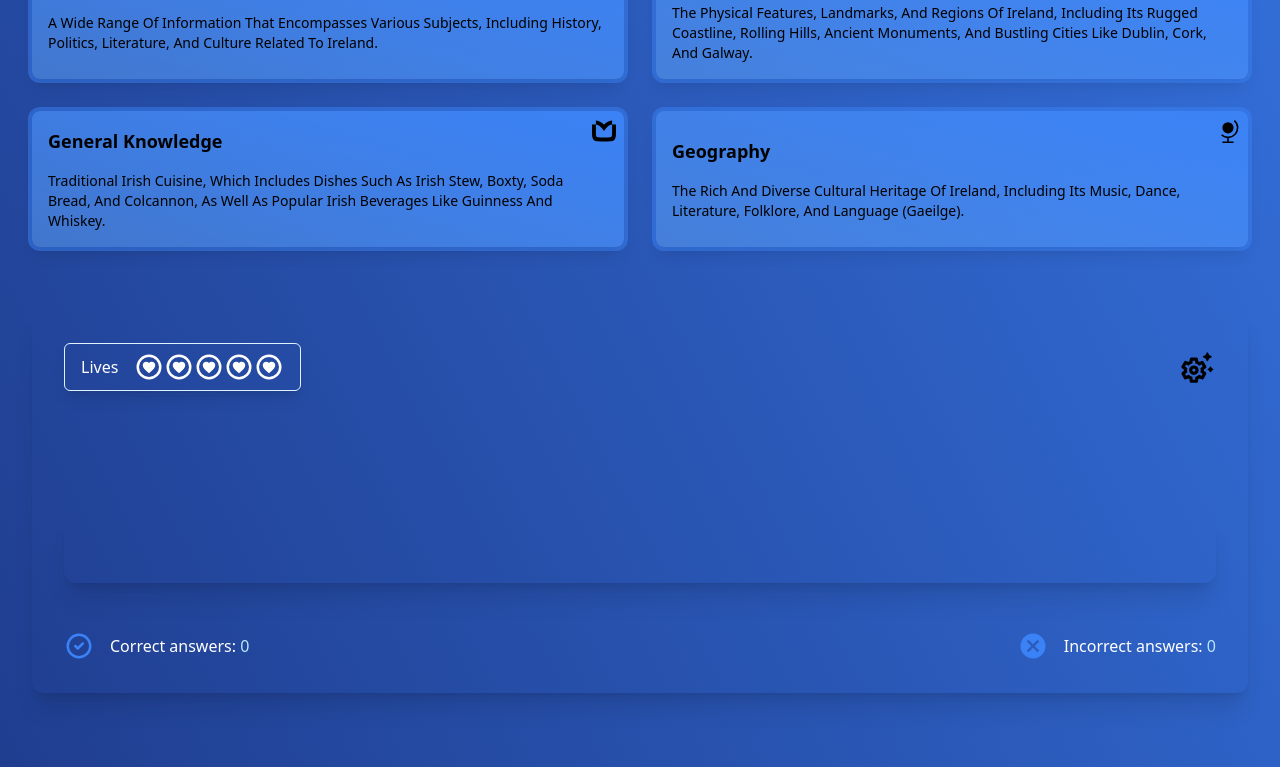
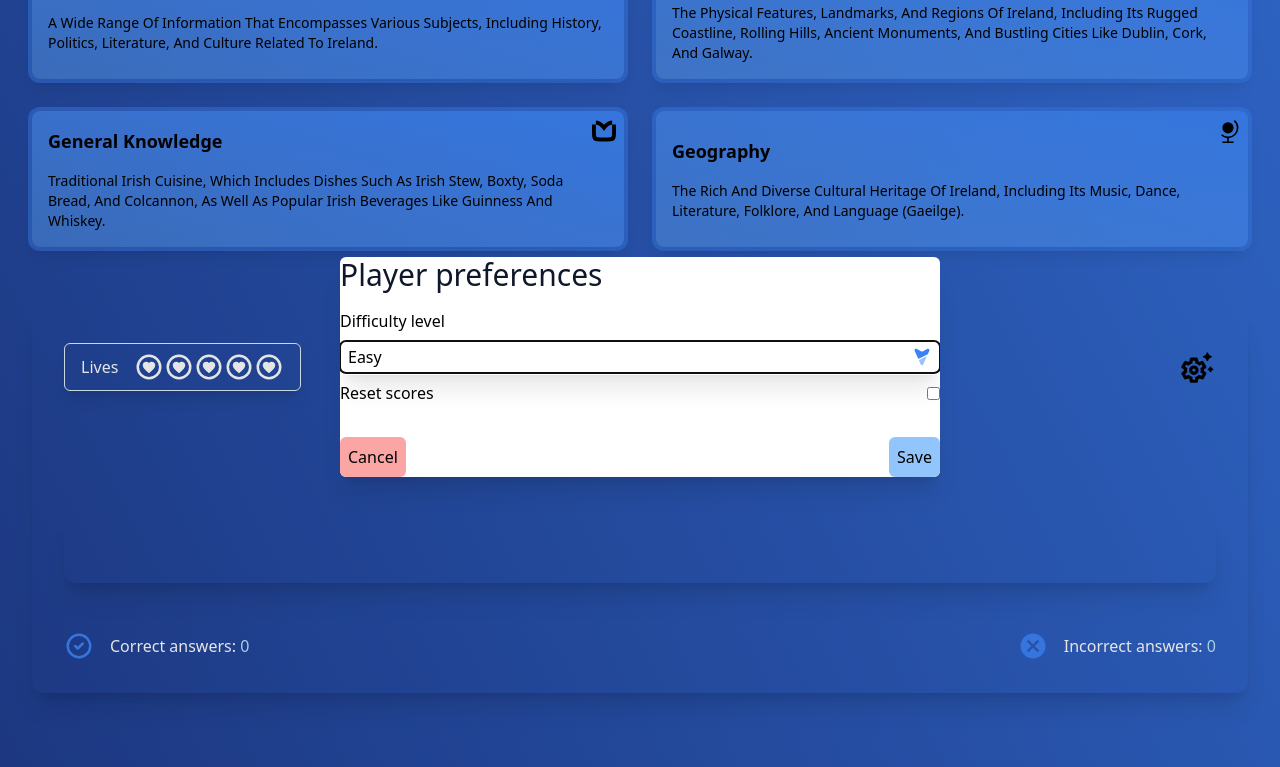
Before and after one commit to michelle-mcn/emerald-trivia, a website built with Vite: page src/index.html in a window 1280 px wide. Both pictures are taken after a click on the button 1197 px from the left and 1820 px from the top of the page. Shown: the part 1453-2220 px from the top of the page. Built offline with nearby package versions, Linux system fonts and the light colour scheme.

Commit message:
feat: added dialog & form Added dialog box with form for updating player settings

```diff
--- a/src/index.html
+++ b/src/index.html
@@ -135,7 +135,11 @@
             </section>
 
             <!-- user preferences-->
-            <button type="button" aria-label="open settings">
+            <button
+            type="button"
+            aria-label="open settings"
+            onclick="document.getElementById('player-pref').showModal()"
+            >
               <img
                 src="./assets/images/icons/settings.svg"
                 alt="settings icon"
@@ -310,5 +314,38 @@
         <p id="copyright" class="mt-4 text-center">Irish Trivia Challenge</p>
       </div>
     </footer>
+
+    <!-- pop-up dialog box (player settings) -->
+    <dialog id="player-pref" class="w-[min(90vw,_600px)] rounded-md shadow-xl">
+      <h2 class="text-3xl">Player preferences</h2>
+      <form class="gap-y-2 grid mt-4">
+        <label for="difficulty_level">Difficulty level</label>
+        <select
+          name="difficulty_level"
+          id="difficulty_level"
+          class="rounded-md bg-[url('/assets/images/icons/arrow-down-dark.svg')] px-2 py-1 text-black ring-1"
+        >
+          <option disabled value="default">Difficulty</option>
+          <option value="easy">Easy</option>
+          <option value="medium">Medium</option>
+          <option value="hard">Hard</option>
+        </select>
+        <div class="flex items-center justify-between">
+          <label for="reset_score">Reset scores</label>
+          <input type="checkbox" id="reset_score" name="reset_score" />
+        </div>
+
+        <div class="flex justify-between mt-6">
+          <button
+            type="button"
+            class="p-2 bg-red-300 rounded-md"
+            onclick="document.getElementById('player-pref').close()"
+          >
+            Cancel
+          </button>
+          <button type="submit" class="p-2 bg-blue-300 rounded-md">Save</button>
+        </div>
+      </form>
+    </dialog>
   </body>
 </html>
```
